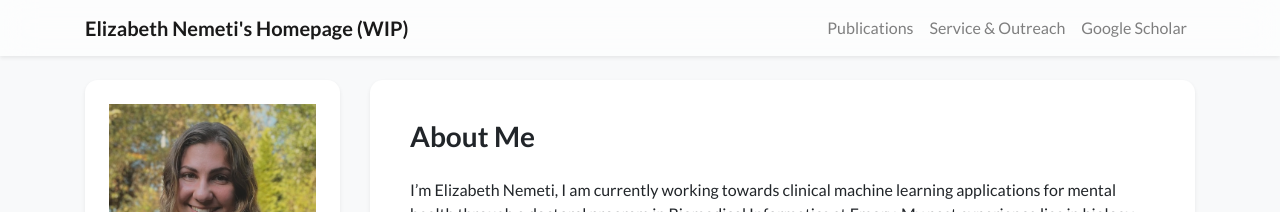
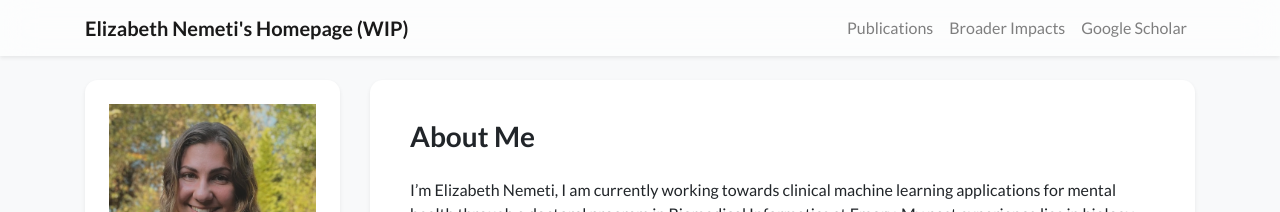
Before and after one commit to nemetielizabeth/nemetielizabeth.github.io, a Jekyll site: the page built from index.html, in a window 1280 px wide. Shown: the top 212 px of the page. Built offline with Jekyll 4.4.1, drawn with Linux system fonts in a browser that asks for light colours; nearby versions of some CDN libraries; a style sheet for code colours, icons or effects is not loaded.

Commit message:
Rename Service & Outreach to Broader Impacts; hover bar on nav links
Co-Authored-By: Claude Opus 5.5 <noreply@anthropic.com>

```diff
--- a/_data/navigation.yml
+++ b/_data/navigation.yml
@@ -3,7 +3,7 @@ pages:
 #       For example, the `navbar_title` field in `showcase.html` is "Showcase" and the `name` field here should also be "Showcase"
 - name: Publications
   url: /publications
-- name: Service & Outreach
+- name: Broader Impacts
   url: /service
 - name: Google Scholar
   url: /googlescholar
--- a/assets/css/global.css
+++ b/assets/css/global.css
@@ -165,13 +165,15 @@ div.lazy {
     white-space: nowrap;
 }
 
-/* ---- Navbar name: underline bar on hover ---- */
+/* ---- Navbar name and links: underline bar on hover ---- */
 
-.navbar-brand {
+.navbar-brand,
+.navbar-nav .nav-link {
     position: relative;
 }
 
-.navbar-brand::after {
+.navbar-brand::after,
+.navbar-nav .nav-link::after {
     content: "";
     position: absolute;
     left: 0;
@@ -185,6 +187,16 @@ div.lazy {
 }
 
 .navbar-brand:hover::after,
-.navbar-brand:focus::after {
+.navbar-brand:focus::after,
+.navbar-nav .nav-link:hover::after,
+.navbar-nav .nav-link:focus::after {
     transform: scaleX(1);
 }
+
+/* Menu links have side padding on wider screens; keep the bar under the text only */
+@media (min-width: 576px) {
+    .navbar-nav .nav-link::after {
+        left: 0.5rem;
+        right: 0.5rem;
+    }
+}
```
